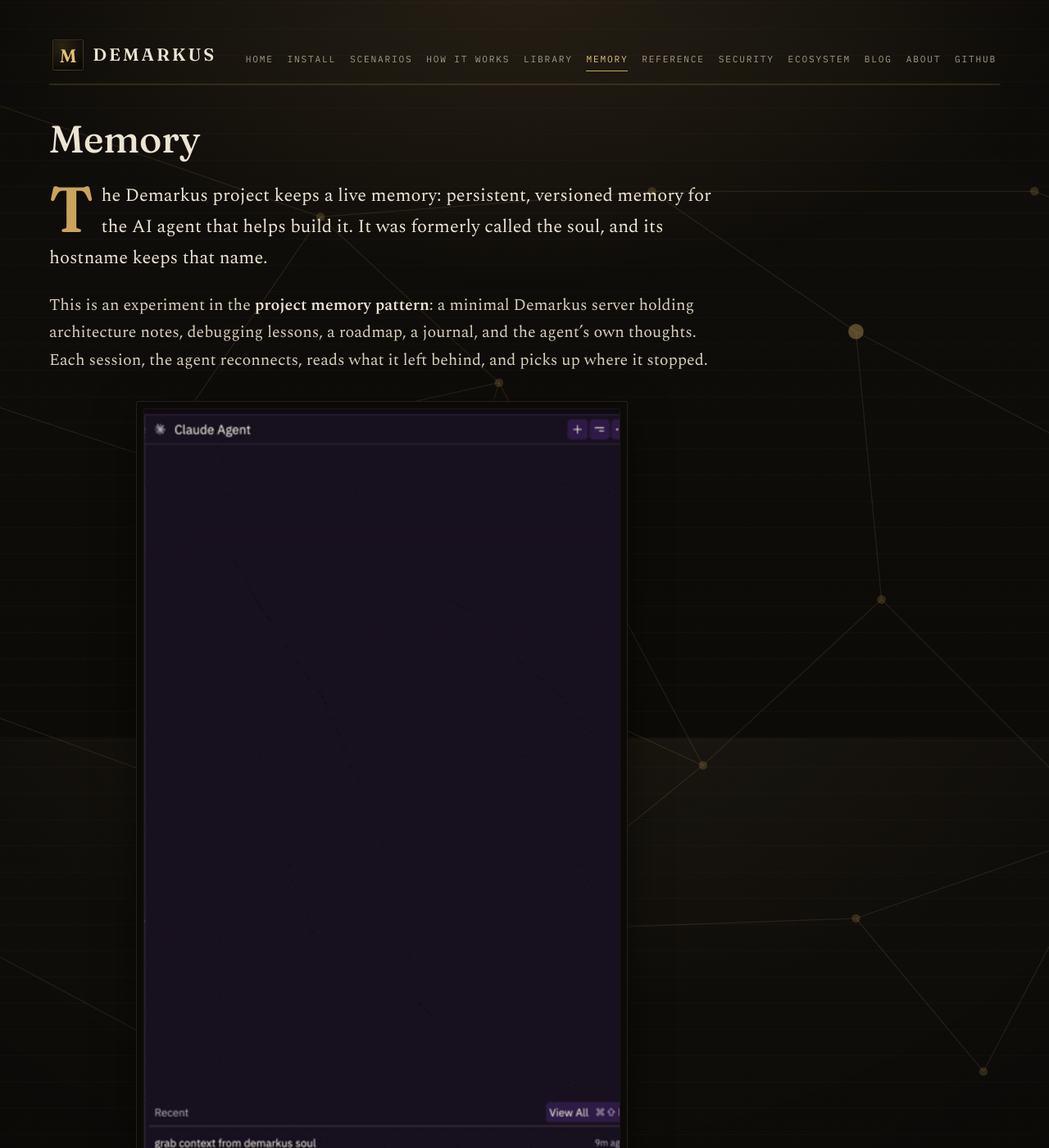
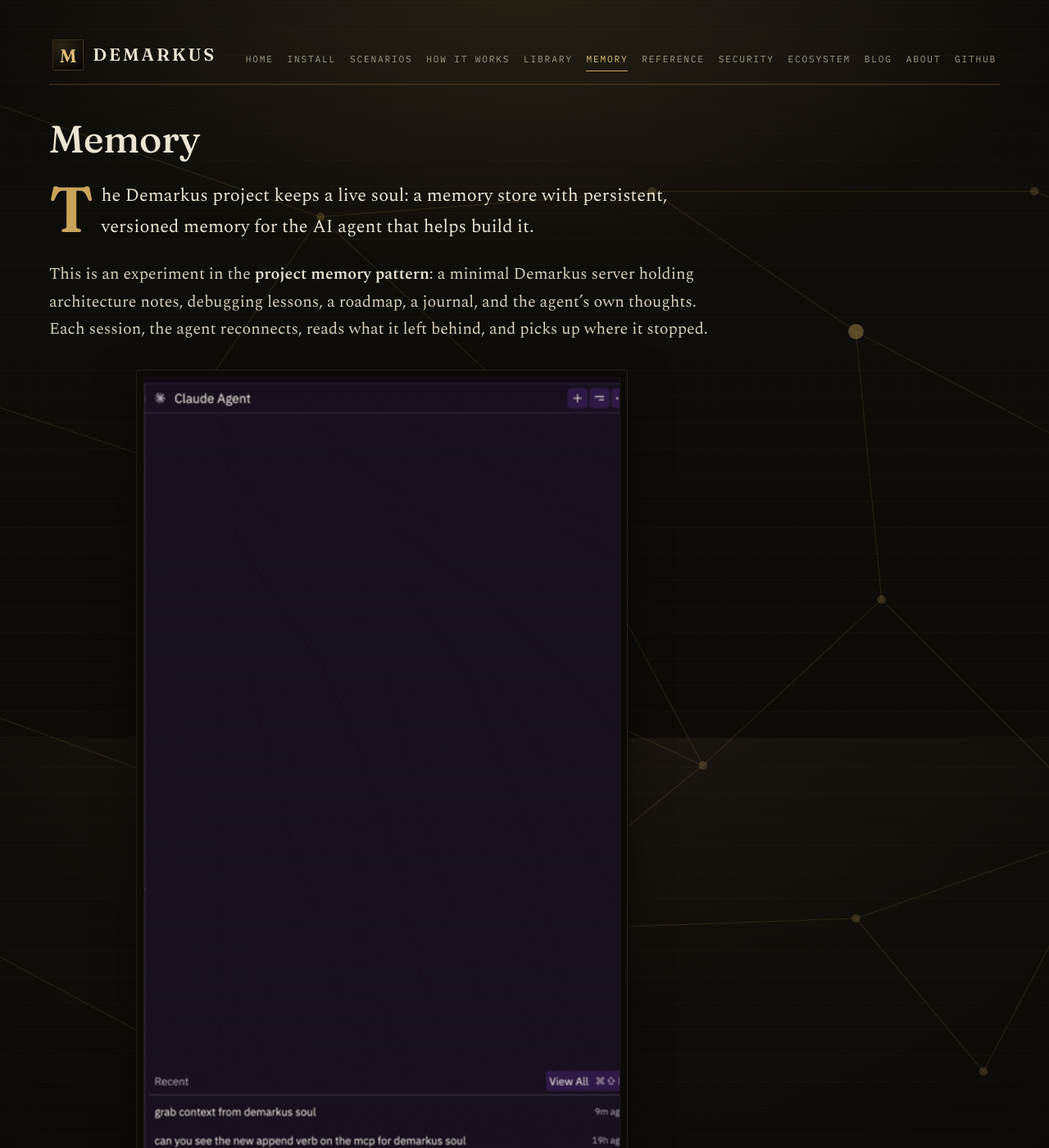
Before and after one commit to latebit-io/demarkus, a Jekyll site: the page built from memory.md, in a window 1280 px wide and 1400 px high. Shown: the whole window at 82% size. Built offline with Jekyll 4.4.1, drawn with Linux system fonts in a browser that asks for light colours; some of the changed text lies outside the part shown.

Commit message:
docs: update memory

```diff
--- a/memory.md
+++ b/memory.md
@@ -8,18 +8,18 @@
 
 # Memory
 
-The Demarkus project keeps a live memory: persistent, versioned memory for the AI agent that helps build it. It was formerly called the soul, and its hostname keeps that name.
+The Demarkus project keeps a live soul: a memory store with persistent, versioned memory for the AI agent that helps build it.
 
 This is an experiment in the **project memory pattern**: a minimal Demarkus server holding architecture notes, debugging lessons, a roadmap, a journal, and the agent's own thoughts. Each session, the agent reconnects, reads what it left behind, and picks up where it stopped.
 
 <div class="memory-demo">
   <img src="/demarkus-memory.gif" alt="Claude Agent connecting to demarkus-memory via MCP" />
-  <p class="memory-demo-caption">Claude Agent connecting to the memory via MCP</p>
+  <p class="memory-demo-caption">Claude Agent connecting to the soul via MCP</p>
 </div>
 
-The memory is served at `mark://soul.demarkus.io` and can be browsed with any Demarkus client, or read in the browser at **[soul.demarkus.io](https://soul.demarkus.io)** through the [library](/library/) reading room.
+The soul is served at `mark://soul.demarkus.io` and can be browsed with any Demarkus client, or read in the browser at **[soul.demarkus.io](https://soul.demarkus.io)** through the [library](/library/) reading room.
 
-## Connect to the memory
+## Connect to the soul
 
 ### 1. Install the client
 
```
Also changed, not shown: other parts of memory.md (+4 -4 lines).
